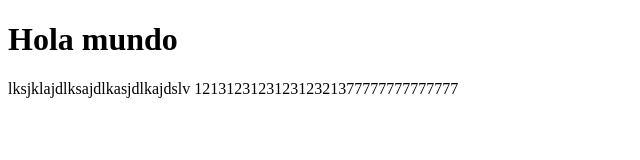
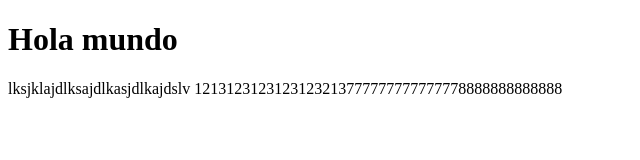
Before and after one commit to michaelLV09/Ejemplo-GIT, a plain HTML site: page index.html in a window 1280 px wide. Shown: the whole page, without its empty margins (0-640 px from the left). Drawn offline with Linux system fonts and the light colour scheme.

Commit message:
Agregue 8

```diff
--- a/index.html
+++ b/index.html
@@ -8,6 +8,6 @@
 <body>
 
     <h1>Hola mundo</h1>
-    <p>lksjklajdlksajdlkasjdlkajdslv 121312312312312321377777777777777</p>
+    <p>lksjklajdlksajdlkasjdlkajdslv 1213123123123123213777777777777778888888888888</p>
 </body>
 </html>
```
